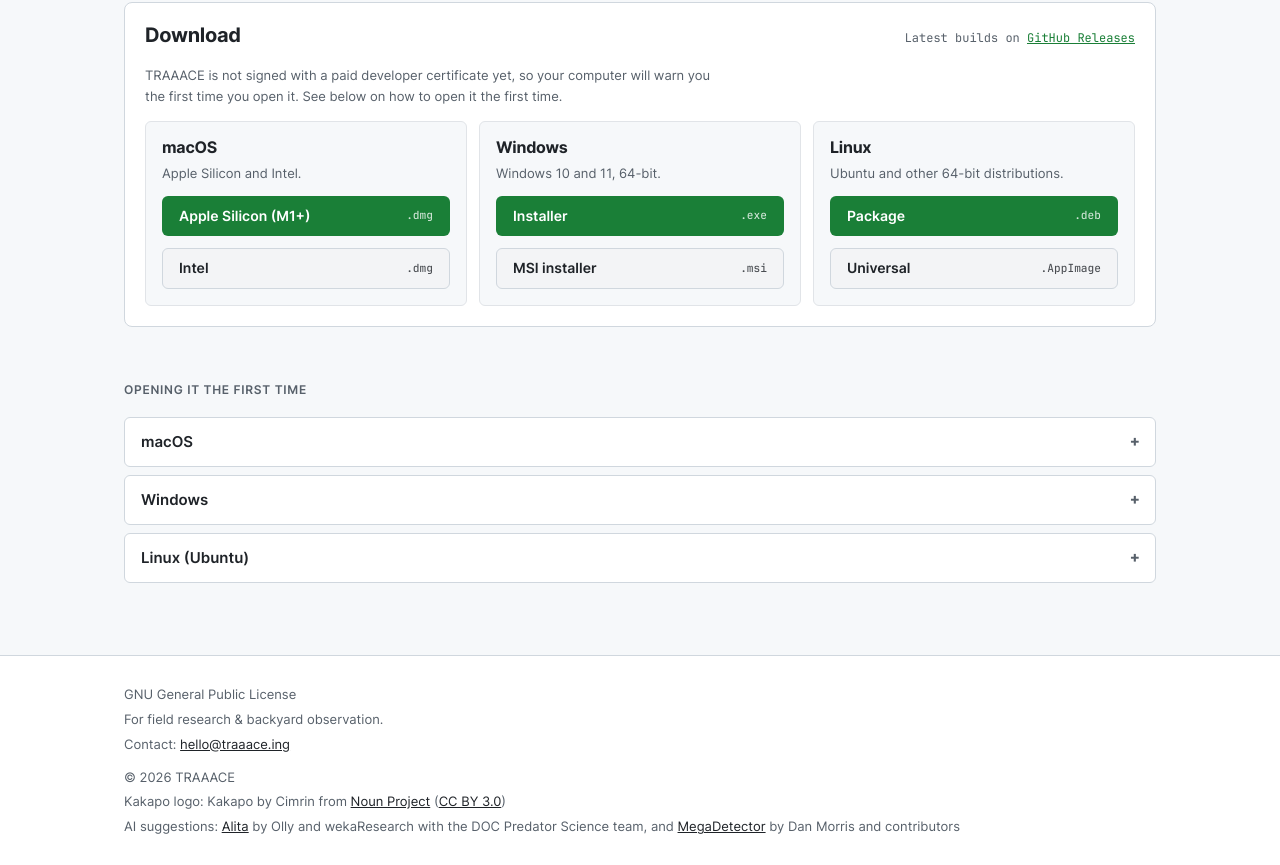
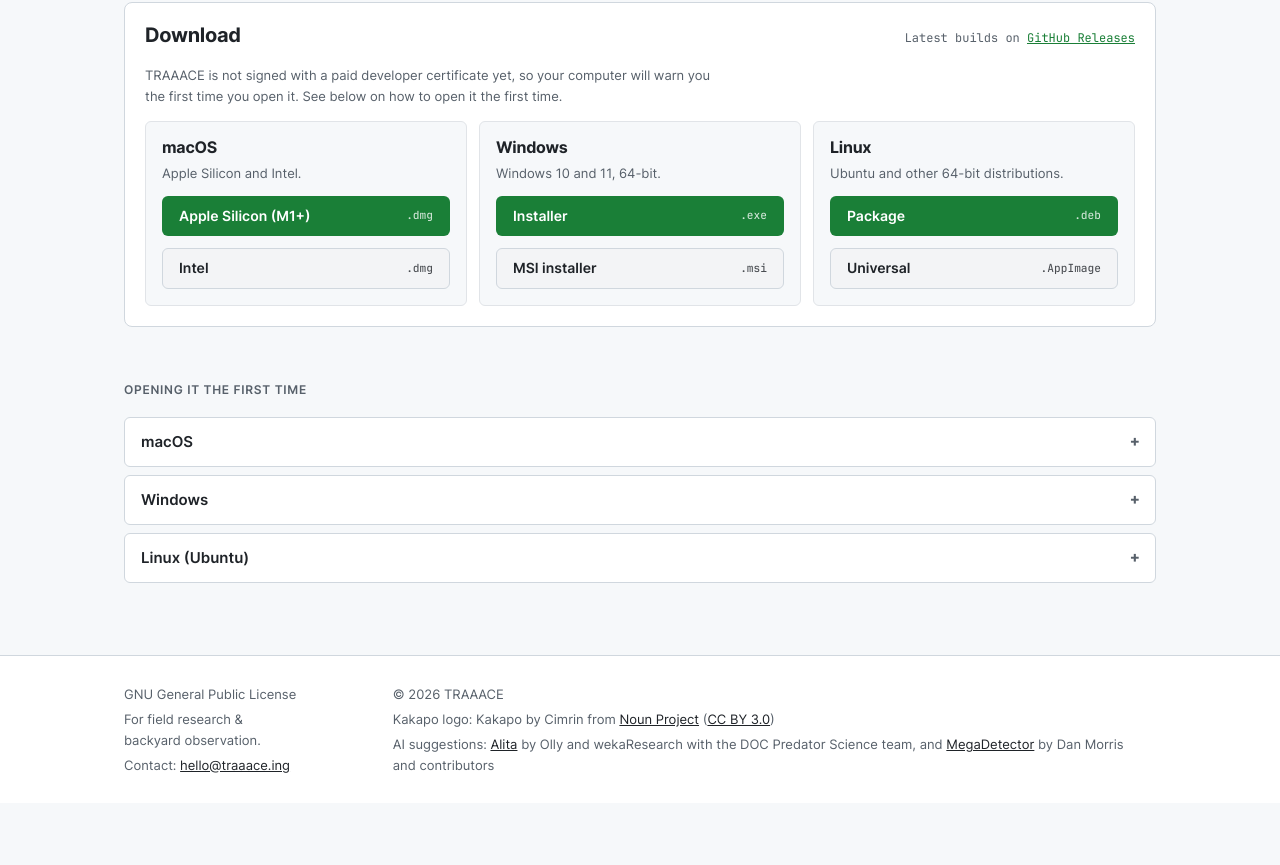
Before and after one commit to just8080/traaace_web, a plain HTML site: page index.html in a window 1280 px wide. Shown: the part 1659-2524 px from the top of the page. After the commit the page ends 2462 px from the top, so only its background shows below. Drawn offline with Linux system fonts and the light colour scheme; no server answers.

Commit message:
Unify footer styling  💅

```diff
--- a/styles.css
+++ b/styles.css
@@ -586,6 +586,17 @@
   gap: 0.75rem 2rem;
 }
 
+/* Keep the two columns side by side on the narrower home page, as on the wide guide page. */
+@media (min-width: 641px) {
+  footer .wrap {
+    flex-wrap: nowrap;
+  }
+
+  footer .wrap>div:last-child {
+    min-width: 0;
+  }
+}
+
 footer a {
   color: var(--text);
 }
```
